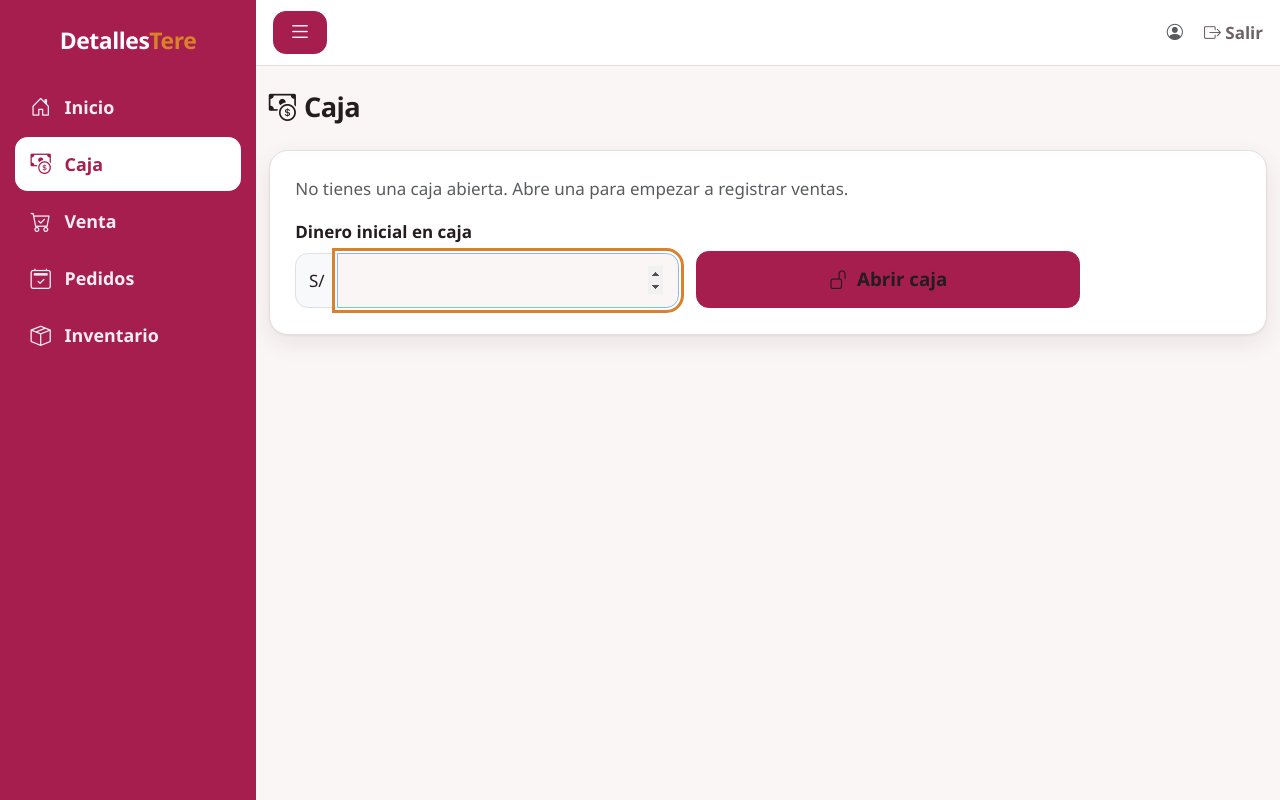
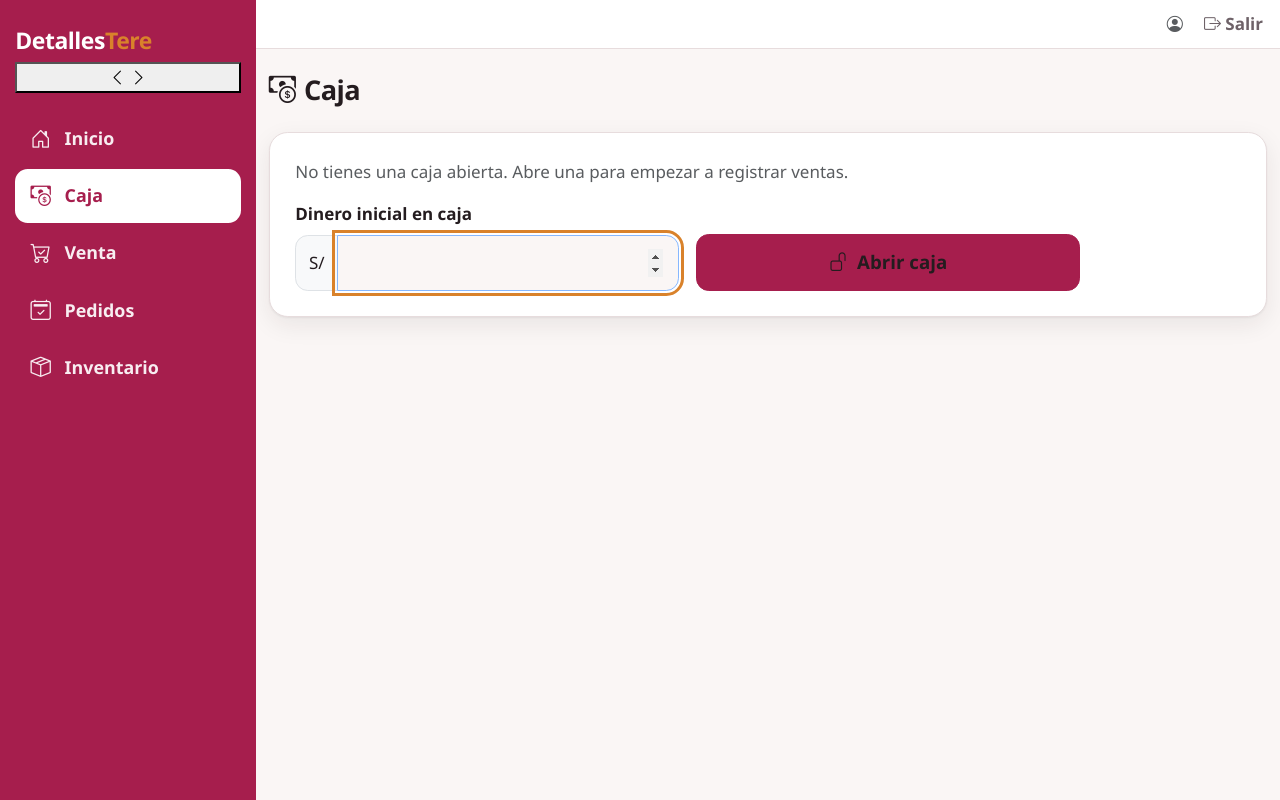
Before and after one commit to Gleizits/detalles-tere-web, a Java web app: template DetallesTereWeb/web/WEB-INF/vistas/caja.jsp in a window 1280 px wide. Run offline with Tomcat 11, a stand-in JSP engine, Linux system fonts and the light colour scheme; the template is opened without the code that fills it, so the values that code supplies are empty; some libraries are stand-ins or nearby versions.

Commit message:
cabecera del menu lateral con la marca, boton de contraer/expandir y version del CSS para evitar caché vieja

```diff
--- a/DetallesTereWeb/web/WEB-INF/vistas/comunes/cabecera.jsp
+++ b/DetallesTereWeb/web/WEB-INF/vistas/comunes/cabecera.jsp
@@ -32,16 +32,26 @@
     <title>${titulo} · DetallesTere</title>
     <link rel="stylesheet" href="${ctx}/assets/css/bootstrap.min.css">
     <link rel="stylesheet" href="${ctx}/assets/css/bootstrap-icons.min.css">
-    <link rel="stylesheet" href="${ctx}/assets/css/app.css">
+    <!-- ?v= fuerza al navegador a descargar el CSS tras cada cambio -->
+    <link rel="stylesheet" href="${ctx}/assets/css/app.css?v=2026-11-17b">
 </head>
 <body>
 
     <!-- Menú lateral con las secciones (en celular se abre como cajón) -->
     <aside class="app-sidebar" id="appSidebar" aria-label="Menú de secciones">
-        <a class="marca marca-lateral" href="${ctx}/panel">
-            <span class="marca-completa">Detalles<span class="marca-punto">Tere</span></span>
-            <span class="marca-corta" aria-hidden="true">DT</span>
-        </a>
+        <div class="sidebar-marca">
+            <a class="marca marca-lateral" href="${ctx}/panel">
+                <span class="marca-completa">Detalles<span class="marca-punto">Tere</span></span>
+                <span class="marca-corta" aria-hidden="true">DT</span>
+            </a>
+        </div>
+
+        <button type="button" class="sidebar-colapsar" id="sidebarCollapse"
+                aria-controls="appSidebar" aria-expanded="true"
+                aria-label="Contraer el menú lateral">
+            <i class="bi bi-chevron-left colapsar-izq" aria-hidden="true"></i>
+            <i class="bi bi-chevron-right colapsar-der" aria-hidden="true"></i>
+        </button>
 
         <nav class="sidebar-nav">
             <a href="${ctx}/panel" title="Inicio"
@@ -109,12 +119,12 @@
 
     <div class="app-cuerpo">
 
-        <!-- Barra superior: botón de menú + usuario -->
+        <!-- Barra superior: botón de menú (solo celular) + usuario -->
         <header class="app-topbar">
             <div class="d-flex align-items-center gap-2">
-                <button type="button" class="nav-menu-btn" id="sidebarToggle"
+                <button type="button" class="nav-menu-btn d-lg-none" id="sidebarToggle"
                         aria-controls="appSidebar" aria-expanded="false"
-                        aria-label="Mostrar u ocultar el menú lateral">
+                        aria-label="Abrir el menú de secciones">
                     <i class="bi bi-list" aria-hidden="true"></i>
                 </button>
                 <a class="marca marca-top" href="${ctx}/panel">
```
